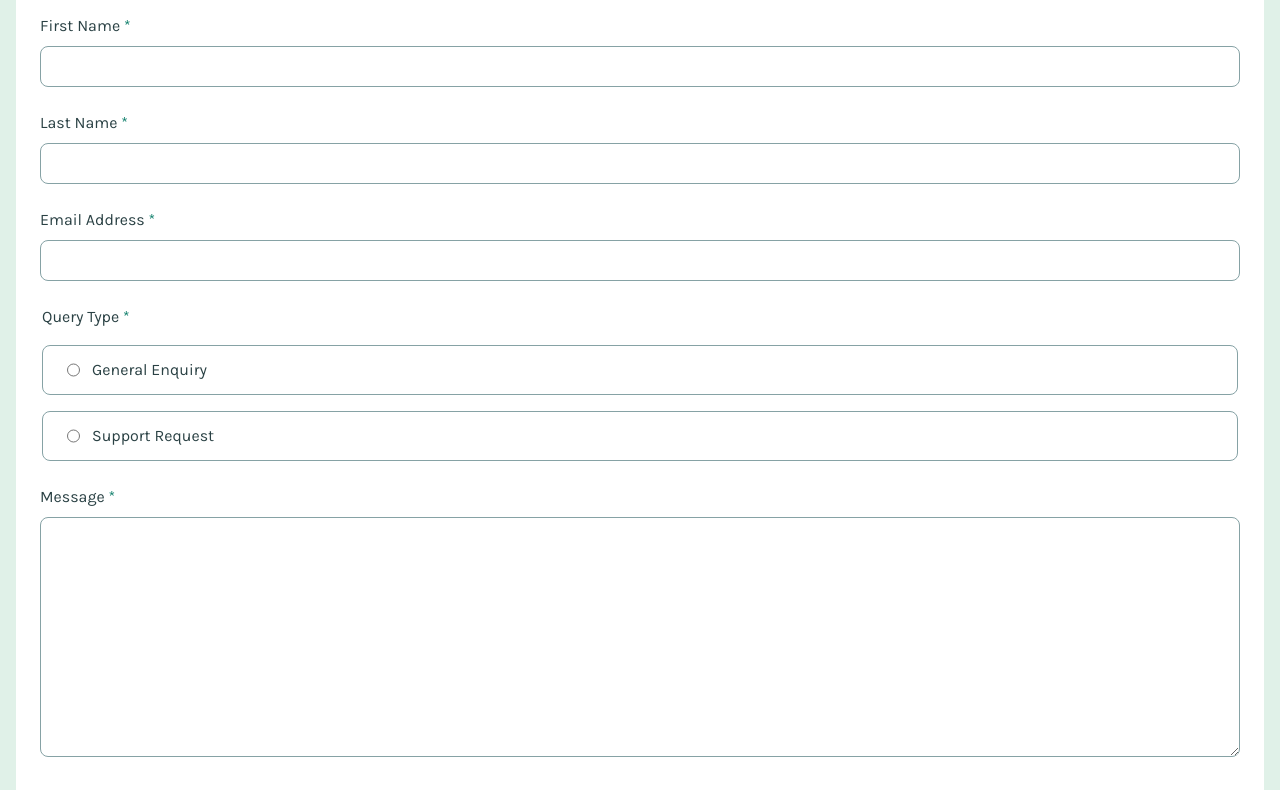
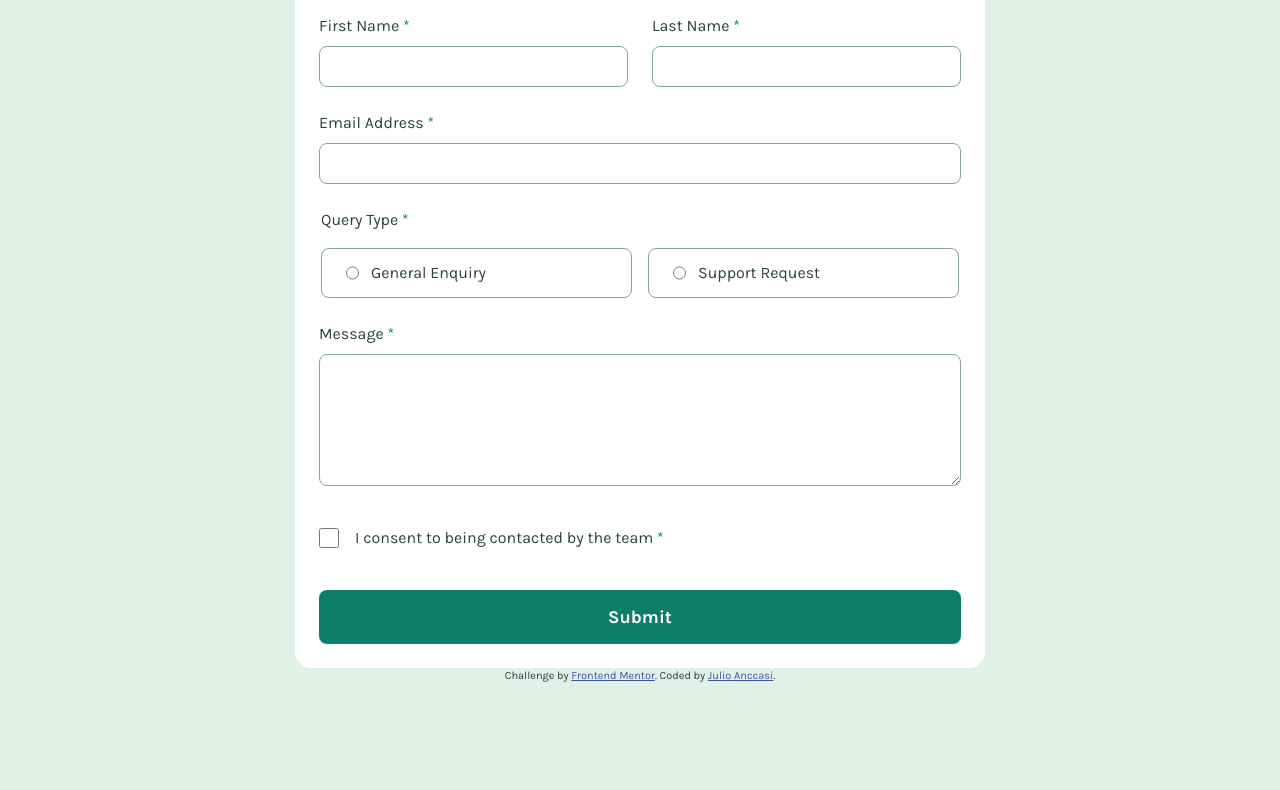
Before and after one commit to ChechiX/contact-form, a plain HTML site: page index.html in a window 1280 px wide. Shown: the part 106-896 px from the top of the page. After the commit the page ends 823 px from the top, so only its background shows below. Drawn offline with Linux system fonts and the light colour scheme; a script that the page names is missing.

Commit message:
Refactor form layout and styles for improved responsiveness and accessibility

```diff
--- a/index.html
+++ b/index.html
@@ -51,7 +51,7 @@
           />
         </div>
 
-        <div class="card__field">
+        <div class="card__field card__field-email">
           <label for="email"
             >Email Address <span class="required">*</span></label
           >
@@ -82,7 +82,7 @@
             <label for="general">General Enquiry</label>
           </div>
 
-          <div class="card__field-input">
+          <div class="card__field-input card__field-input-support">
             <input
               type="radio"
               id="support"
--- a/styles.css
+++ b/styles.css
@@ -55,12 +55,21 @@
   font-family: 'Karla Regular';
   color: var(--grey-900);
   line-height: 1.5;
+  min-height: 100dvh;
+
+  @media (width >= 48rem) {
+    display: flex;
+    flex-direction: column;
+    justify-content: center;
+    align-items: center;
+  }
 }
 
 .card {
   background-color: var(--white);
   padding: 1.5rem;
   border-radius: 16px;
+  width: 43.125rem;
 }
 
 .card__title {
@@ -73,6 +82,22 @@
 .card__form {
   display: grid;
   gap: 1.5rem;
+
+  @media (width >= 48rem) {
+    grid-template-columns: repeat(2, 1fr);
+
+    .card__field-email {
+      grid-column: 1 / 3;
+    }
+
+    .card__contact-method {
+      grid-column: 1 / 3;
+    }
+
+    .card__field-textarea {
+      grid-column: 1 / 3;
+    }
+  }
 }
 
 .card__field {
@@ -94,9 +119,12 @@
 }
 
 .card__contact-method {
-  display: flex;
-  flex-direction: column;
+  display: grid;
   gap: 1rem;
+
+  @media (width >= 40rem) {
+    grid-template-columns: repeat(2, 1fr);
+  }
 }
 
 .card__contact-method-legend {
@@ -114,6 +142,14 @@
   min-height: 15rem;
   border: 1px solid var(--grey-500);
   border-radius: 8px;
+
+  @media (width >= 48rem) {
+    min-height: 8.25rem;
+  }
+
+  /* @media (width >= 90rem) {
+    min-height: 6.5625rem;
+  } */
 }
 
 .card__field-consent {
```
